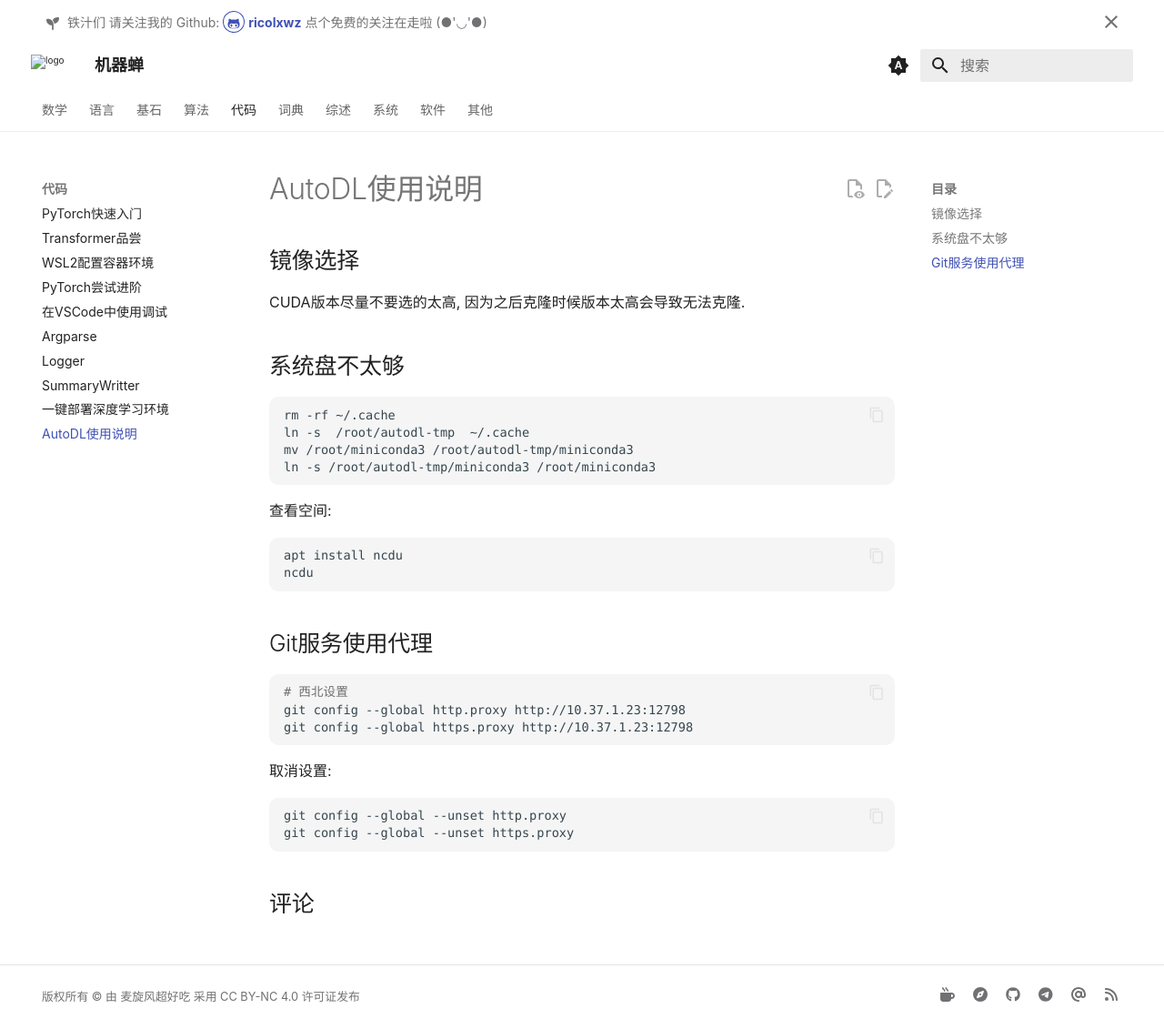
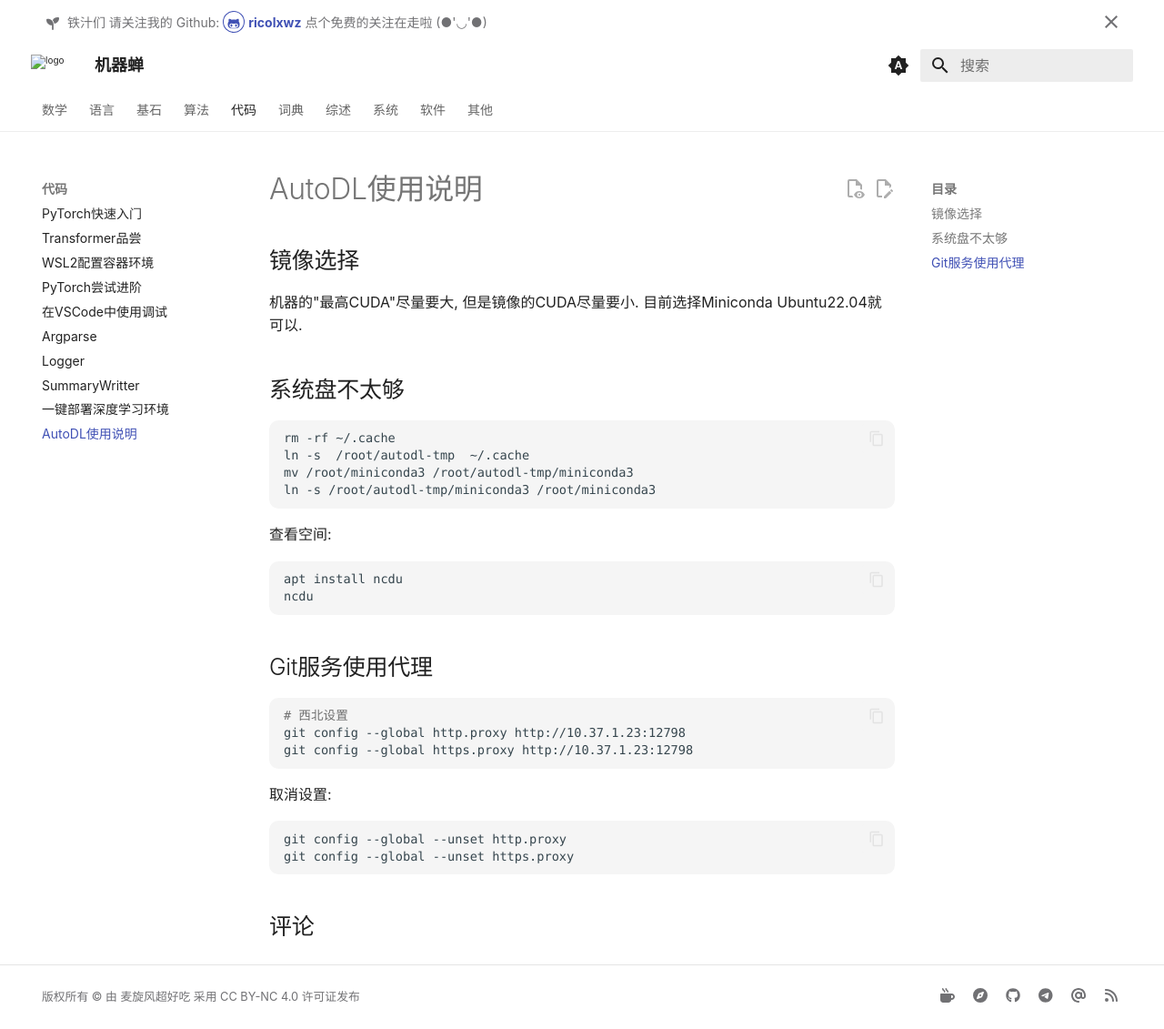
Before and after one commit to ricolxwz/note, an MkDocs documentation site: the page built from docs/code/autodl.md, in a window 1280 px wide and 1131 px high. Shown: the whole window at 91% size. Built offline with MkDocs 1.6.1 and Material for MkDocs 9.7.7, drawn with Linux system fonts in a browser that asks for light colours; some web fonts are replaced; comment, search, counter and statistics services are not loaded.

Commit message:
docs: 更新CUDA版本选择说明，建议使用Miniconda Ubuntu22.04

```diff
--- a/docs/code/autodl.md
+++ b/docs/code/autodl.md
@@ -5,7 +5,7 @@
 
 ## 镜像选择
 
-CUDA版本尽量不要选的太高, 因为之后克隆时候版本太高会导致无法克隆.
+机器的"最高CUDA"尽量要大, 但是镜像的CUDA尽量要小. 目前选择Miniconda Ubuntu22.04就可以.
 
 ## 系统盘不太够
 
```
